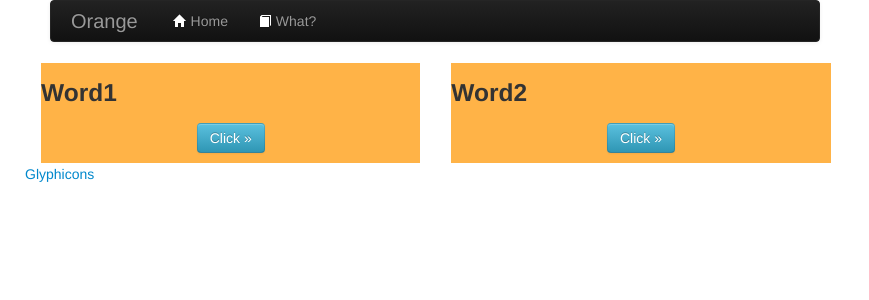
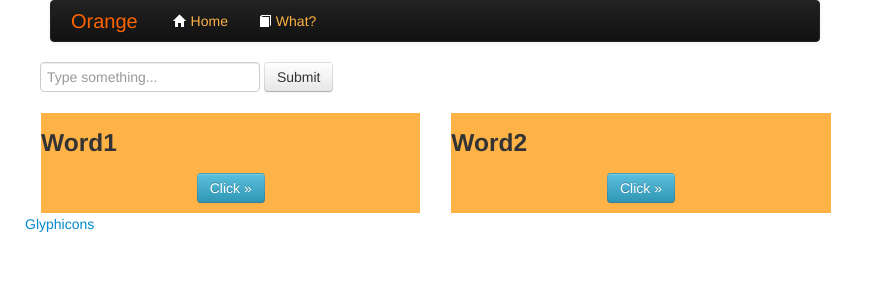
Before and after one commit to ksami/orange, a Python web app: template templates/main.html in a window 1280 px wide. Shown: the top 300 px of the page, without its empty margins (0-869 px from the left). Run offline with Jinja, Linux system fonts and the light colour scheme; the template is opened without the code that fills it, so the values that code supplies are empty; some libraries are stand-ins or nearby versions.

Commit message:
styling and textbox

```diff
--- a/css/orange.css
+++ b/css/orange.css
@@ -1,5 +1,9 @@
 .hide {
   display: none;
+}
+
+#wordentry {
+  margin-bottom: 0px;
 }
 
 .word {
@@ -10,8 +14,12 @@
   margin: 1px;
 }
 
+.navbar .nav > li > a {
+  color: #ffb347;
+}
+
 .navbar .brand {
-  text-decoration: none;
+  color: #ff6600;
   border-right: 1;
   border-bottom: 1;
 }
--- a/templates/main.html
+++ b/templates/main.html
@@ -59,6 +59,14 @@
           <!--ANIMATION HERE-->
 
         </div>
+
+        <!--WORD ENTRY HERE-->
+        <div class = "row-fluid">
+          <form action="javascript:wordclick">
+            <input id="wordentry" type="text" placeholder="Type something...">
+            <button type="submit" class="btn">Submit</button>
+          </form>
+        </div>  <!--/WORD ENTRY-->
 
         <!--WORD GRID HERE-->
         <div class = "row-fluid">
```
